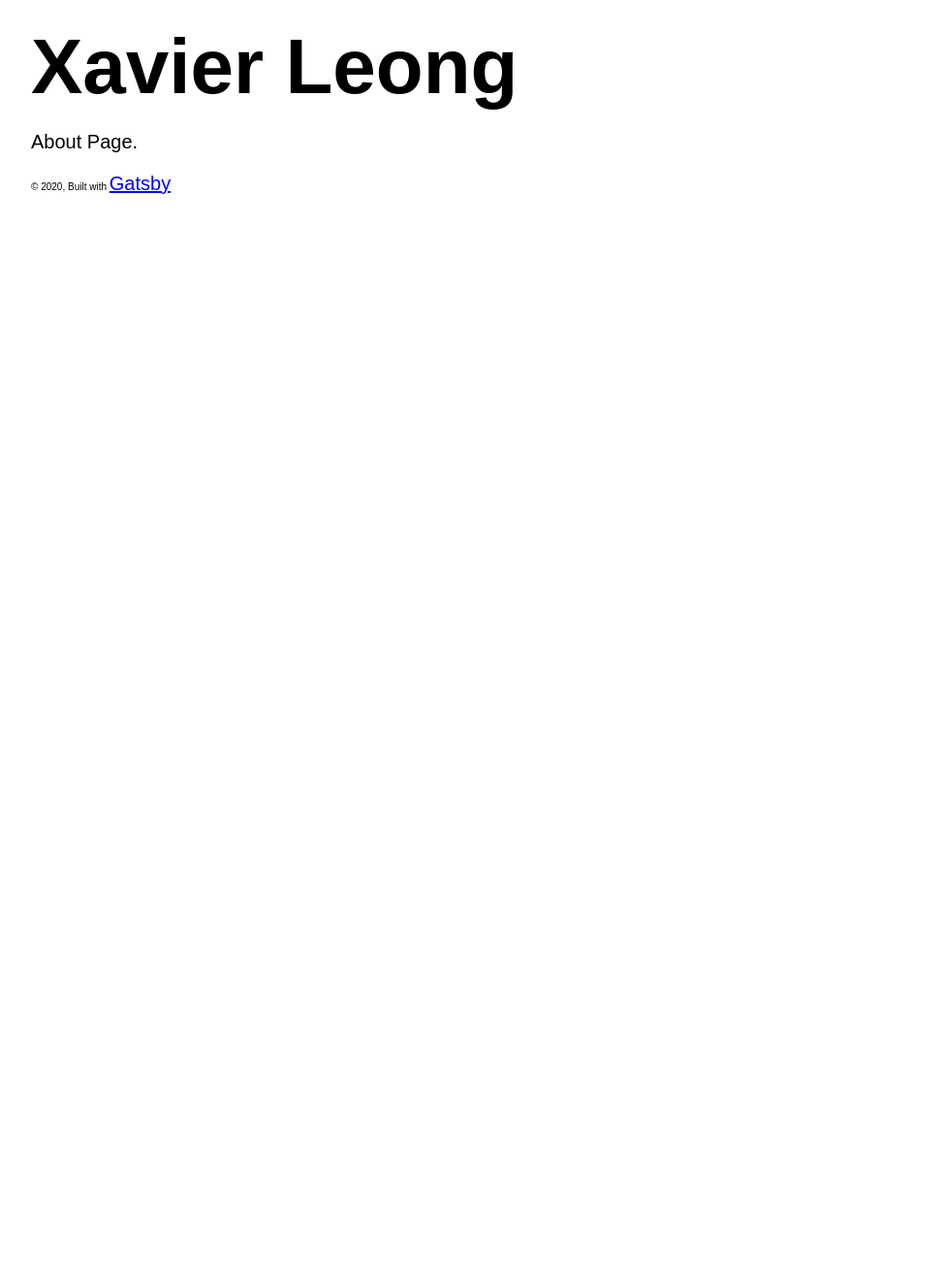
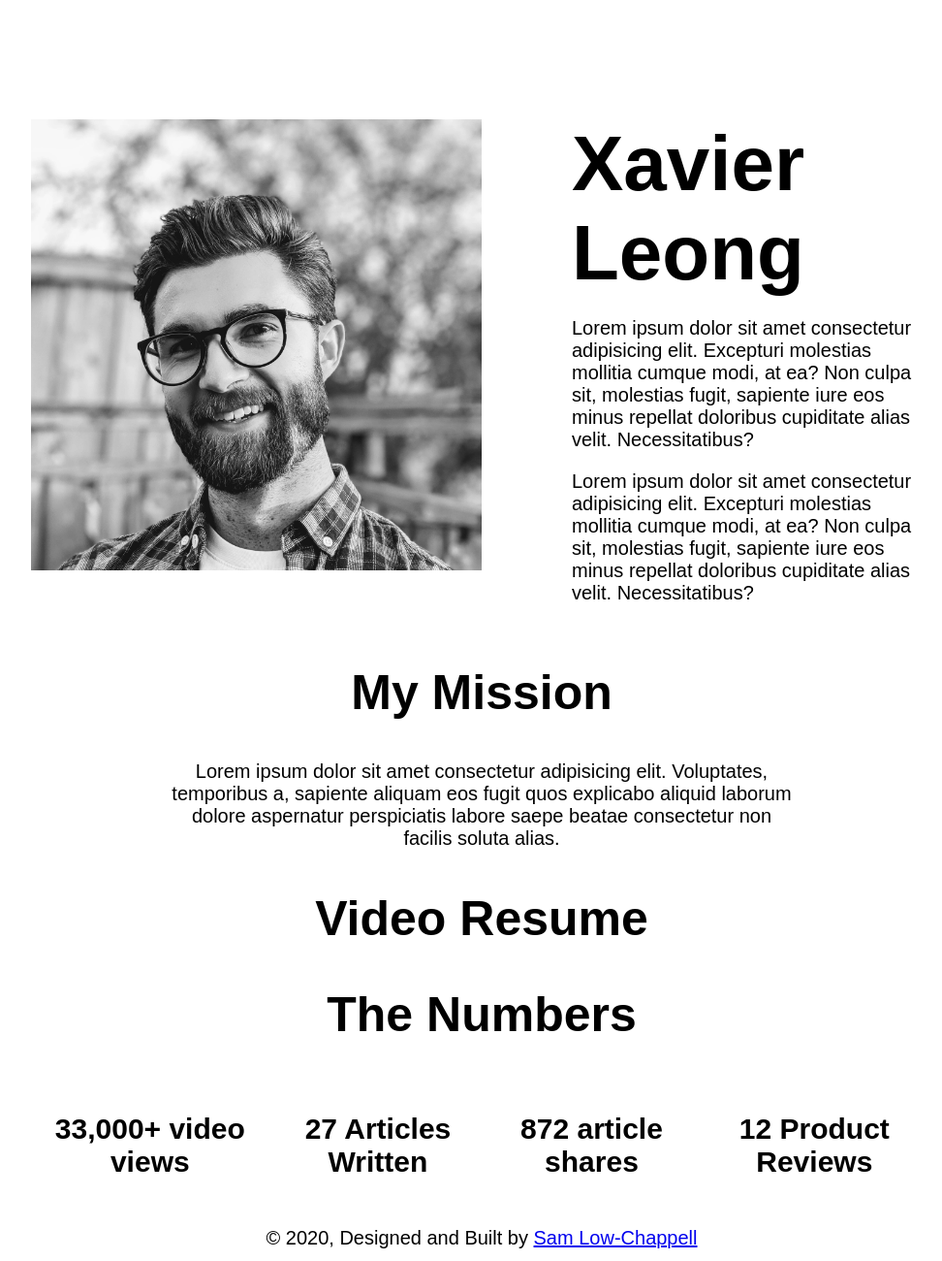
Before and after one commit to sjlowchappell/xavier-portfolio, a Gatsby site: page /about in a window 1280 px wide. Shown: the part 80-1380 px from the top of the page at 97% size, without its empty margins (143-1115 px from the left). Before the commit the page ends 800 px from the top, so only its background shows below. Built offline with nearby package versions, Linux system fonts and the light colour scheme; Gatsby itself is replaced by a stand-in of ours.

Commit message:
added some content on about page

```diff
--- a/src/components/layout.css
+++ b/src/components/layout.css
@@ -183,9 +183,20 @@ html {
     font-size: 62.5%;
 }
 
+body {
+    text-align: center;
+}
+
 h1 {
     margin: 0;
     font-size: 8rem;
+}
+h2 {
+    font-size: 5rem;
+}
+
+h3 {
+    font-size: 3rem;
 }
 
 p,
@@ -208,3 +219,8 @@ ul {
     max-width: 960px;
     padding: 0px 15px;
 }
+
+img {
+    max-width: 100%;
+    display: block;
+}
--- a/src/components/layout.js
+++ b/src/components/layout.js
@@ -22,9 +22,13 @@ const Layout = ({ children }) => {
                 <Header siteTitle={data.site.siteMetadata.title} />
                 <main>{children}</main>
                 <footer>
-                    © {new Date().getFullYear()}, Built with
-                    {` `}
-                    <a href="https://www.gatsbyjs.org">Gatsby</a>
+                    <p>
+                        © {new Date().getFullYear()}, Designed and Built by
+                        {` `}
+                        <a href="https://www.samlow-chappell.com">
+                            Sam Low-Chappell
+                        </a>
+                    </p>
                 </footer>
             </div>
         </>
--- a/src/pages/about.js
+++ b/src/pages/about.js
@@ -2,13 +2,64 @@ import React from 'react';
 
 import Layout from '../components/layout';
 import SEO from '../components/seo';
+import headShot from '../images/smilingHeadshot.jpg';
+import styles from './about.module.css';
 
 const About = () => (
     <div>
         <Layout>
             <SEO title="About" />
-            <h1>Xavier Leong</h1>
-            <p>About Page.</p>
+            <div className={styles.aboutContainer}>
+                <div className={styles.headshot}>
+                    <img src={headShot} alt="" />
+                </div>
+                <div className={styles.bio}>
+                    <h1>Xavier Leong</h1>
+                    <p>
+                        Lorem ipsum dolor sit amet consectetur adipisicing elit.
+                        Excepturi molestias mollitia cumque modi, at ea? Non
+                        culpa sit, molestias fugit, sapiente iure eos minus
+                        repellat doloribus cupiditate alias velit.
+                        Necessitatibus?
+                    </p>
+                    <p>
+                        Lorem ipsum dolor sit amet consectetur adipisicing elit.
+                        Excepturi molestias mollitia cumque modi, at ea? Non
+                        culpa sit, molestias fugit, sapiente iure eos minus
+                        repellat doloribus cupiditate alias velit.
+                        Necessitatibus?
+                    </p>
+                </div>
+            </div>
+            <div className={styles.mission}>
+                <h2>My Mission</h2>
+                <p>
+                    Lorem ipsum dolor sit amet consectetur adipisicing elit.
+                    Voluptates, temporibus a, sapiente aliquam eos fugit quos
+                    explicabo aliquid laborum dolore aspernatur perspiciatis
+                    labore saepe beatae consectetur non facilis soluta alias.
+                </p>
+            </div>
+            <div>
+                <h2>Video Resume</h2>
+            </div>
+            <div>
+                <h2>The Numbers</h2>
+                <div className={styles.numbersContainer}>
+                    <div>
+                        <h3>33,000+ video views</h3>
+                    </div>
+                    <div>
+                        <h3>27 Articles Written</h3>
+                    </div>
+                    <div>
+                        <h3>872 article shares</h3>
+                    </div>
+                    <div>
+                        <h3>12 Product Reviews</h3>
+                    </div>
+                </div>
+            </div>
         </Layout>
     </div>
 );
--- /dev/null
+++ b/src/pages/about.module.css
@@ -0,0 +1,24 @@
+.headshot {
+    width: 50%;
+    box-shadow: ;
+}
+
+.aboutContainer {
+    display: flex;
+    padding-top: 100px;
+}
+
+.bio {
+    width: 40%;
+    margin-left: 10%;
+    text-align: left;
+}
+
+.mission {
+    max-width: 70%;
+    margin: 0 auto;
+}
+
+.numbersContainer {
+    display: flex;
+}
--- a/src/pages/index.js
+++ b/src/pages/index.js
@@ -11,9 +11,7 @@ const IndexPage = () => (
         <div style={{ padding: `100vh 0px 0px 0px` }}>
             <Layout>
                 <SEO title="Home" />
-                <h1>Xavier's Website</h1>
                 <p>Welcome to your new portfolio, Xavier.</p>
-                <Link to="/page-2/">Go to page 2</Link>
             </Layout>
         </div>
     </div>
```
Also changed, not shown: src/images/smilingHeadshot.jpg (added).
